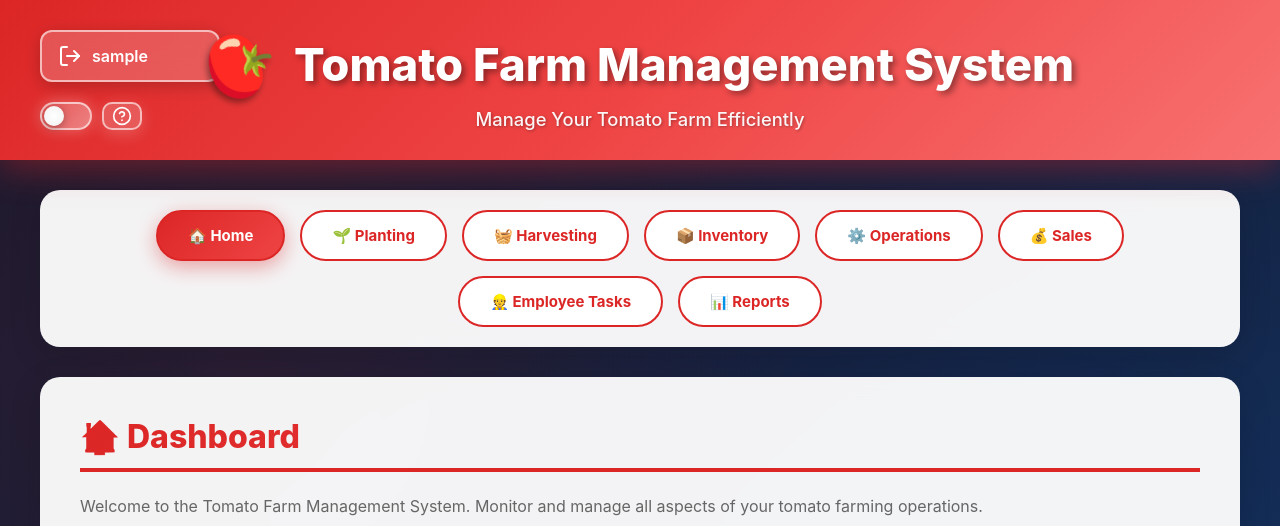
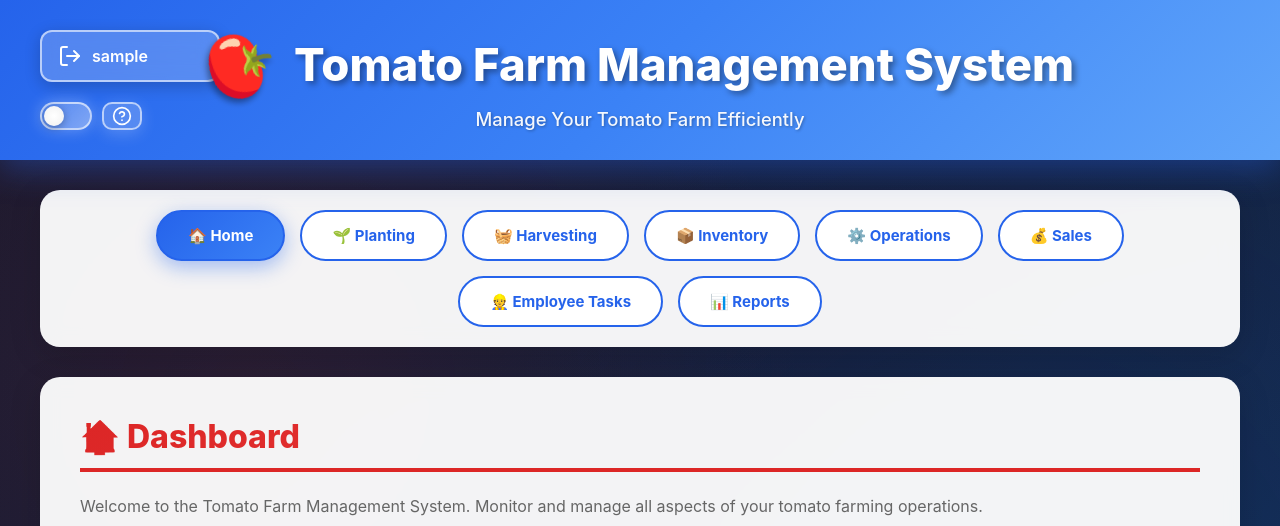
Before and after one commit to daevmassy/TomatoFarmManager-1, a Flask app: page / in a window 1280 px wide. Shown: the top 526 px of the page. Run offline with Flask 3, Linux system fonts and the light colour scheme; the visitor is signed in with stand-in values (Sample User, id 1); data that the repository does not hold is empty; some libraries are stand-ins or nearby versions.

Commit message:
Assistant checkpoint: Update CSS to blue theme matching screenshot
Assistant generated file changes:
- static/css/style.css: Update header to blue theme matching screenshot, Update light theme header to use blue gradient, Update navigation styling to match screenshot, Update navigation background and border colors

---

User prompt:

the css should be as this one

Replit-Commit-Author: Assistant
Replit-Commit-Session-Id: 744d2253-434e-44f0-b0d8-4be10dbd33cf
Replit-Commit-Event-Id: 29acac58-f3ed-4823-a39e-170df6250647

```diff
--- a/static/css/style.css
+++ b/static/css/style.css
@@ -40,10 +40,10 @@ body.light-theme::before {
 }
 
 body.light-theme header {
-    background: linear-gradient(135deg, #dc2626 0%, #ef4444 50%, #f87171 100%);
+    background: linear-gradient(135deg, #2563eb 0%, #3b82f6 50%, #60a5fa 100%);
     color: #fff;
     border-bottom: none;
-    box-shadow: 0 8px 32px rgba(220, 38, 38, 0.3);
+    box-shadow: 0 8px 32px rgba(37, 99, 235, 0.3);
 }
 
 body.light-theme header h1 {
@@ -68,8 +68,8 @@ body.light-theme .user-info a {
 
 body.light-theme nav {
     background: rgba(255, 255, 255, 0.95);
-    border: 2px solid #dc2626;
-    box-shadow: 0 8px 32px rgba(220, 38, 38, 0.2);
+    border: 2px solid #2563eb;
+    box-shadow: 0 8px 32px rgba(37, 99, 235, 0.2);
 }
 
 body.light-theme .content-wrapper {
@@ -152,7 +152,7 @@ body.light-theme .alert-error {
 
 /* Top Header with Animations */
 header {
-    background: linear-gradient(135deg, #dc2626 0%, #ef4444 50%, #f87171 100%);
+    background: linear-gradient(135deg, #2563eb 0%, #3b82f6 50%, #60a5fa 100%);
     border-bottom: none;
     padding: 30px 40px;
     display: flex;
@@ -161,7 +161,7 @@ header {
     position: sticky;
     top: 0;
     z-index: 100;
-    box-shadow: 0 8px 32px rgba(220, 38, 38, 0.4);
+    box-shadow: 0 8px 32px rgba(37, 99, 235, 0.4);
     animation: slideDown 0.5s ease-out;
 }
 
@@ -445,7 +445,7 @@ nav ul li {
 }
 
 nav ul li a {
-    color: #dc2626;
+    color: #2563eb;
     text-decoration: none;
     padding: 14px 30px;
     display: flex;
@@ -455,7 +455,7 @@ nav ul li a {
     font-weight: 700;
     transition: all 0.3s ease;
     border-radius: 30px;
-    border: 2px solid #dc2626;
+    border: 2px solid #2563eb;
     background: white;
     position: relative;
     overflow: hidden;
@@ -468,7 +468,7 @@ nav ul li a::before {
     left: -100%;
     width: 100%;
     height: 100%;
-    background: linear-gradient(135deg, #dc2626 0%, #ef4444 100%);
+    background: linear-gradient(135deg, #2563eb 0%, #3b82f6 100%);
     transition: left 0.3s ease;
     z-index: -1;
 }
@@ -480,13 +480,13 @@ nav ul li a:hover::before {
 nav ul li a:hover {
     color: white;
     transform: translateY(-3px) scale(1.05);
-    box-shadow: 0 8px 24px rgba(220, 38, 38, 0.4);
+    box-shadow: 0 8px 24px rgba(37, 99, 235, 0.4);
 }
 
 nav ul li a.active {
-    background: linear-gradient(135deg, #dc2626 0%, #ef4444 100%);
+    background: linear-gradient(135deg, #2563eb 0%, #3b82f6 100%);
     color: white;
-    box-shadow: 0 6px 20px rgba(220, 38, 38, 0.4);
+    box-shadow: 0 6px 20px rgba(37, 99, 235, 0.4);
 }
 
 /* Content Wrapper with Animation */
```
